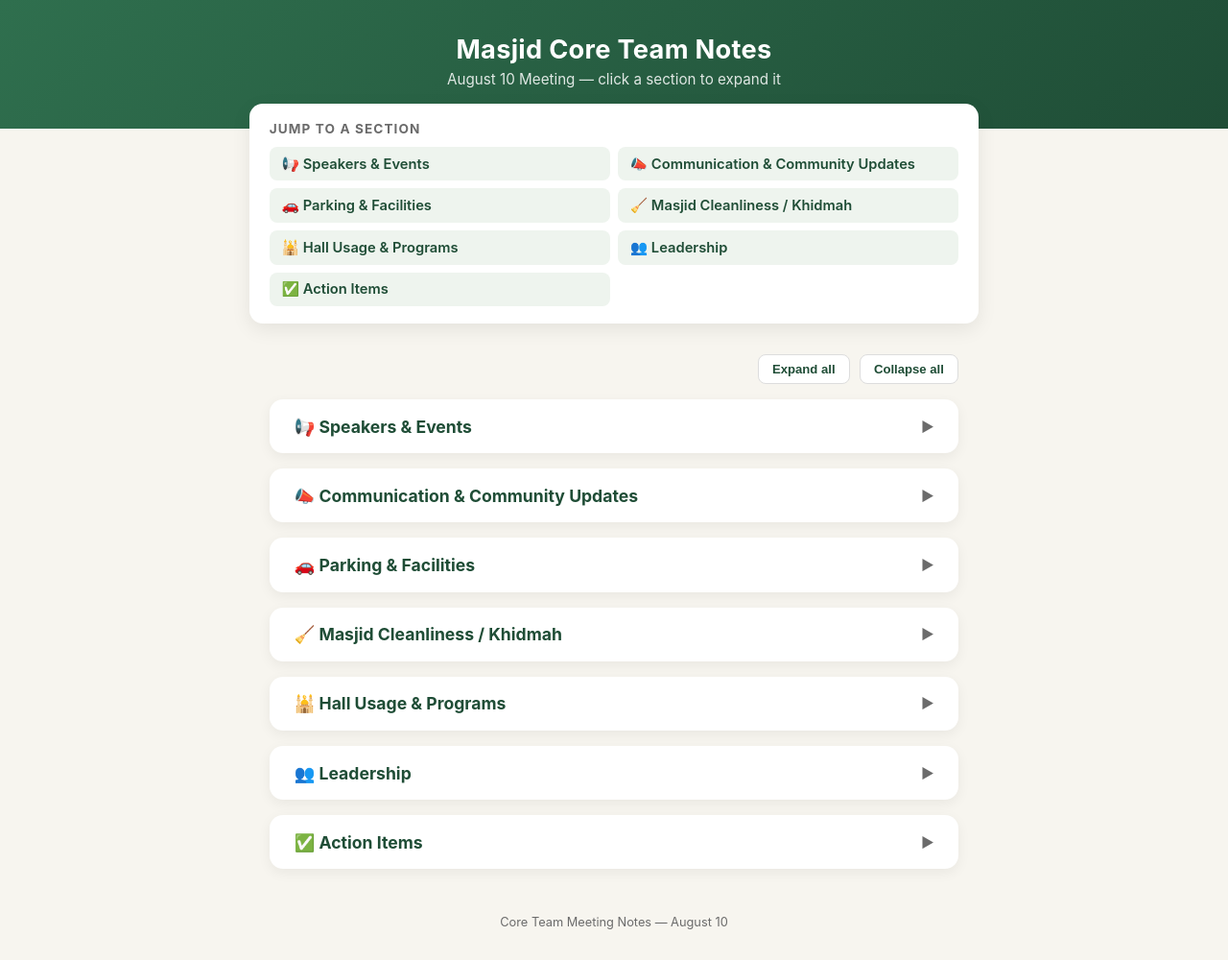
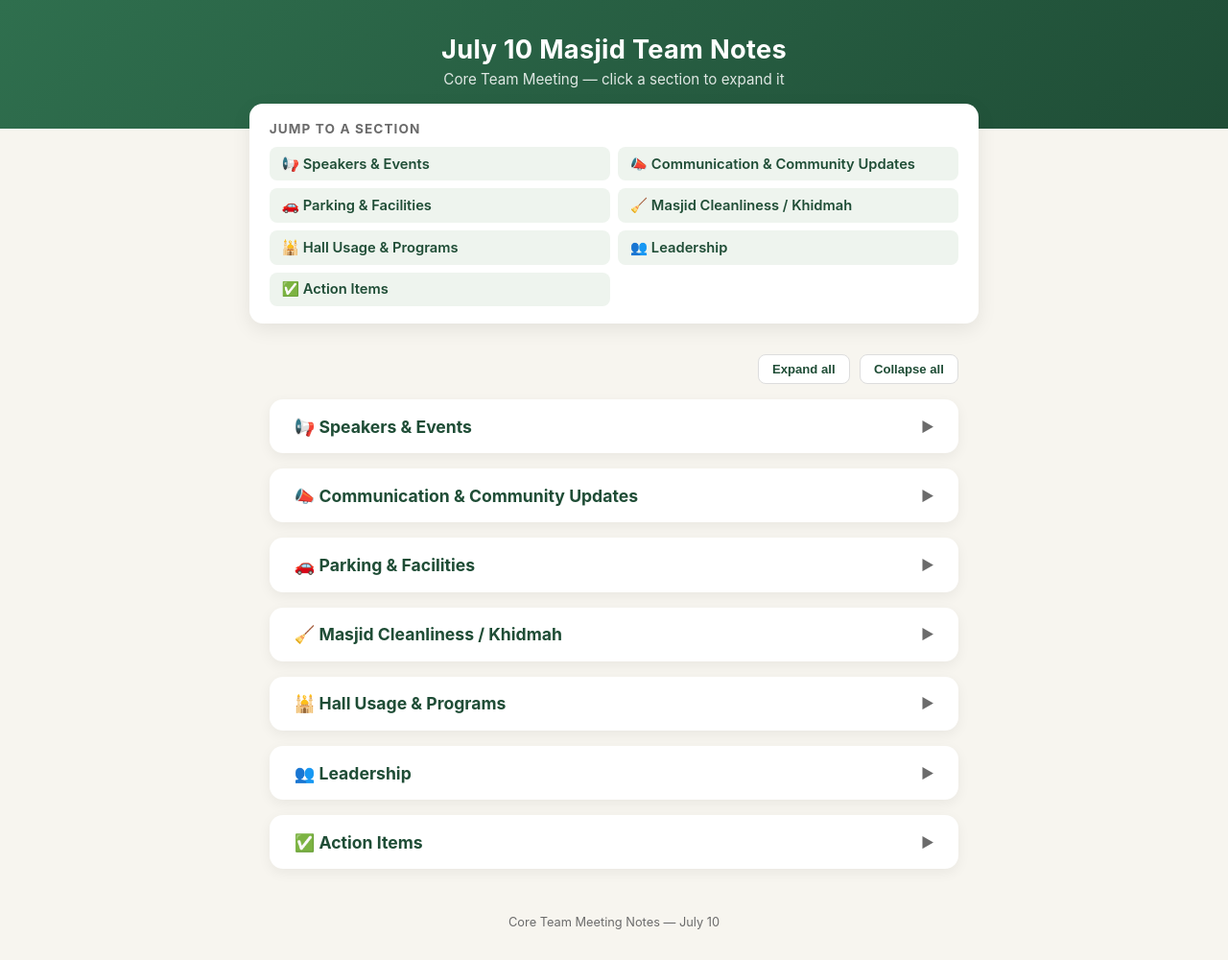
Before and after one commit to nawazkarim-stack/Masjid-Meetings, a plain HTML site: page index.html in a window 1280 px wide. Shown: the whole page at 96% size. Drawn offline with Linux system fonts and the light colour scheme.

Commit message:
Update index.html

```diff
--- a/index.html
+++ b/index.html
@@ -3,7 +3,7 @@
 <head>
 <meta charset="UTF-8"/>
 <meta name="viewport" content="width=device-width, initial-scale=1"/>
-<title>August 10 Masjid Team Notes</title>
+<title>July 10 Masjid Team Notes</title>
 <style>
   :root {
     --green: #2f6f4e;
@@ -211,8 +211,8 @@
 <body>
   <span id="top-anchor"></span>
   <header>
-    <h1>Masjid Core Team Notes</h1>
-    <p>August 10 Meeting — click a section to expand it</p>
+    <h1>July 10 Masjid Team Notes</h1>
+    <p>Core Team Meeting — click a section to expand it</p>
   </header>
 
   <nav>
@@ -411,7 +411,7 @@
     </details>
   </main>
 
-  <footer>Core Team Meeting Notes — August 10</footer>
+  <footer>Core Team Meeting Notes — July 10</footer>
 
   <script>
     function openSection(id) {
```
